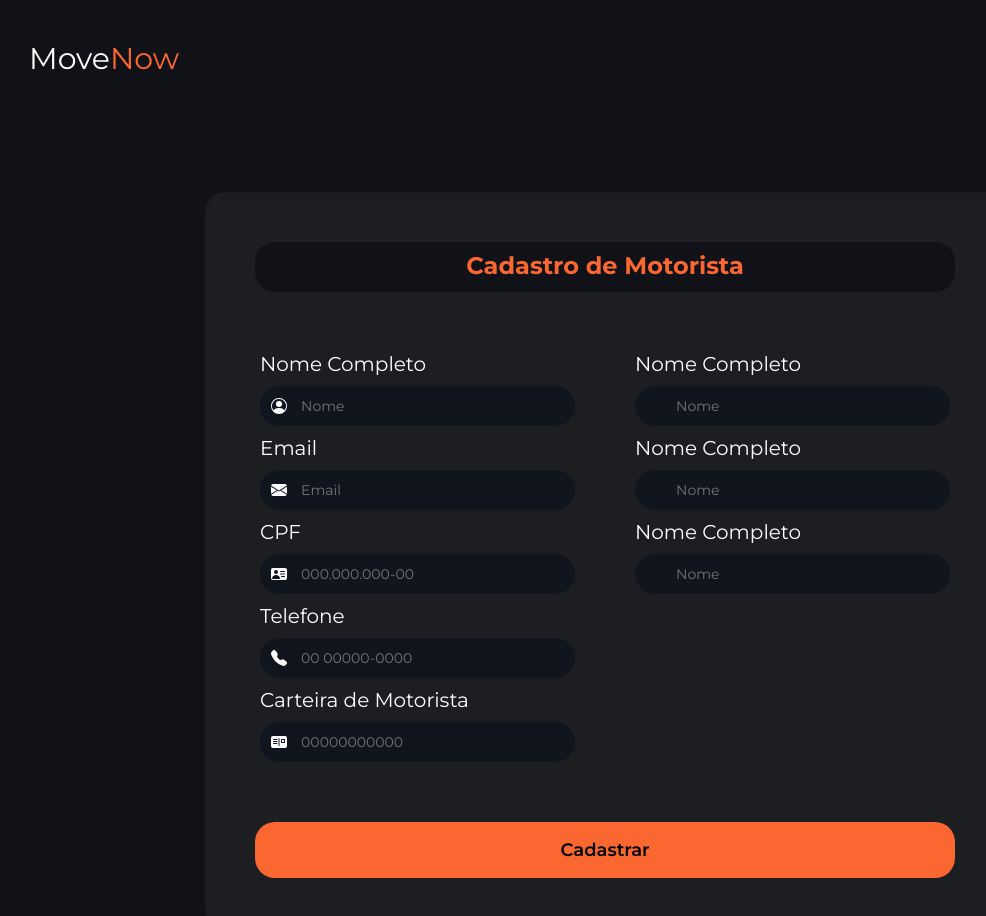
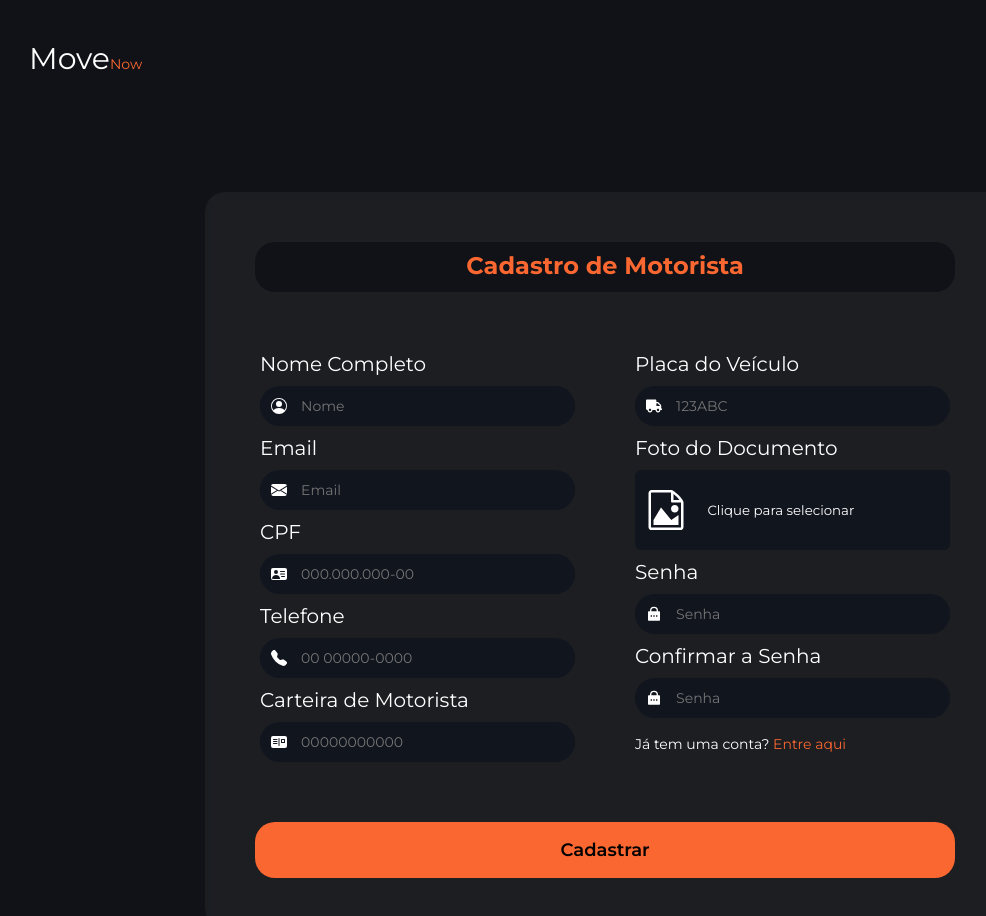
Before and after one commit to Move-Now/MoveNow, a React (Vite) app: page / in a window 1280 px wide. Shown: the top 916 px of the page, without its empty margins (35-1021 px from the left). Built offline with nearby package versions, Linux system fonts and the light colour scheme.

Commit message:
Página de cadastro 99%

```diff
--- a/src/components/Input/Input.css
+++ b/src/components/Input/Input.css
@@ -1,5 +1,4 @@
 @import url("../../index.css");
-
 
 .wrapperInput {
     display: flex;
@@ -43,3 +42,29 @@
 input::placeholder {
     font-size: 14px;
 }
+
+input[type=file] {
+    height: 80px;
+    border-radius: 6px;
+    color: transparent;
+
+}
+
+input[type=file]::after {
+    content: 'Clique para selecionar';
+    color: white;
+    position: absolute;
+    top: 50%;
+    left: -5%;
+    transform: translate(50%, -50%);
+
+}
+
+input[type=file]+svg {
+    left: -3%;
+}
+
+input[type=file]::file-selector-button {
+
+    display: none;
+}
--- a/src/pages/SignUp/index.jsx
+++ b/src/pages/SignUp/index.jsx
@@ -6,6 +6,9 @@
 import { BsPersonVcardFill } from "react-icons/bs";
 import { BsTelephoneFill } from "react-icons/bs";
 import { BsPostcardFill } from "react-icons/bs";
+import { FaTruck } from "react-icons/fa";
+import { ImFilePicture } from "react-icons/im";
+import { RiLockPasswordFill } from "react-icons/ri";
 
 export function SignUp() {
   const styleButtonPrimary = {
@@ -56,18 +59,36 @@
             />
           </div>
           <div className="column">
-            <div className="wrapperInput">
-              <label htmlFor="">Nome Completo</label>
-              <input type="text" placeholder="Nome" />
-            </div>
-            <div className="wrapperInput">
-              <label htmlFor="">Nome Completo</label>
-              <input type="text" placeholder="Nome" />
-            </div>
-            <div className="wrapperInput">
-              <label htmlFor="">Nome Completo</label>
-              <input type="text" placeholder="Nome" />
-            </div>
+            <Input
+              title="Placa do Veículo"
+              type="text"
+              placeholder="123ABC"
+              icon={<FaTruck className="icon" />}
+            />
+            <Input
+              title="Foto do Documento"
+              type="file"
+              placeholder="Arraste até aqui, ou selecione"
+              icon={<ImFilePicture className="icon" size={40} />}
+            />
+            <Input
+              title="Senha"
+              type="password"
+              placeholder="Senha"
+              icon={<RiLockPasswordFill className="icon" />}
+            />
+            <Input
+              title="Confirmar a Senha"
+              type="password"
+              placeholder="Senha"
+              icon={<RiLockPasswordFill className="icon" />}
+            />
+            <p>
+              Já tem uma conta?{" "}
+              <span>
+                <a href="">Entre aqui </a>
+              </span>
+            </p>
           </div>
         </form>
         <Button type="submit" style={styleButtonPrimary} name="Cadastrar" />
--- a/src/pages/SignUp/styles.css
+++ b/src/pages/SignUp/styles.css
@@ -41,7 +41,23 @@
     gap: 60px;
 }
 
+p,
+span {
+    font-size: 14px;
+}
 
+span {
+    cursor: pointer;
+}
+
+span:hover {
+    text-decoration: underline;
+}
+
+a {
+    text-decoration: none;
+    color: inherit;
+}
 
 .column {
     width: 45%;
```
